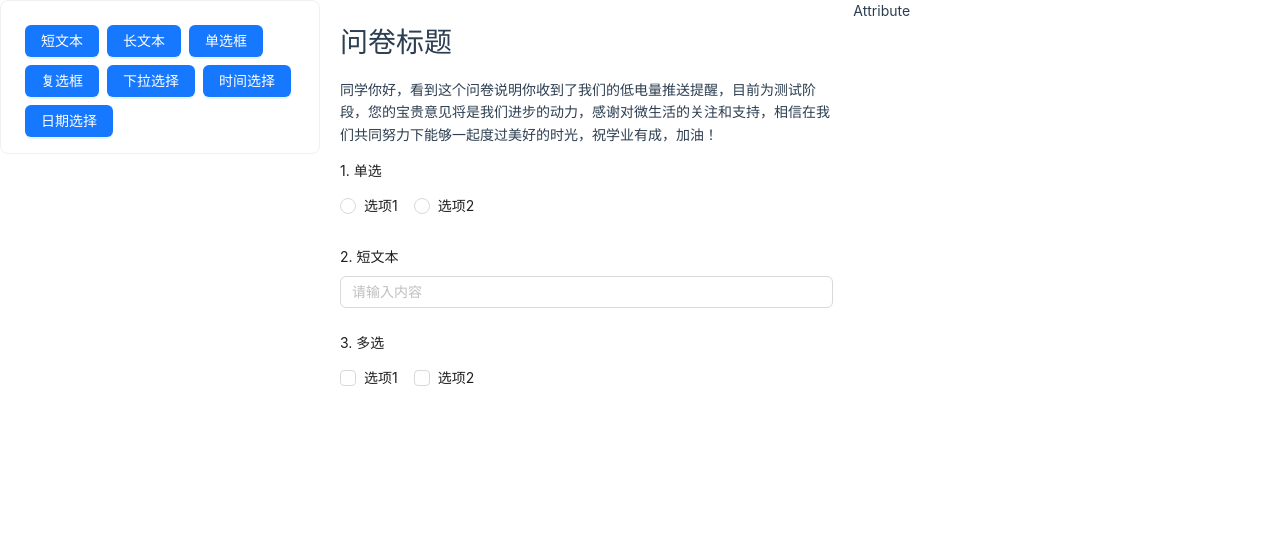
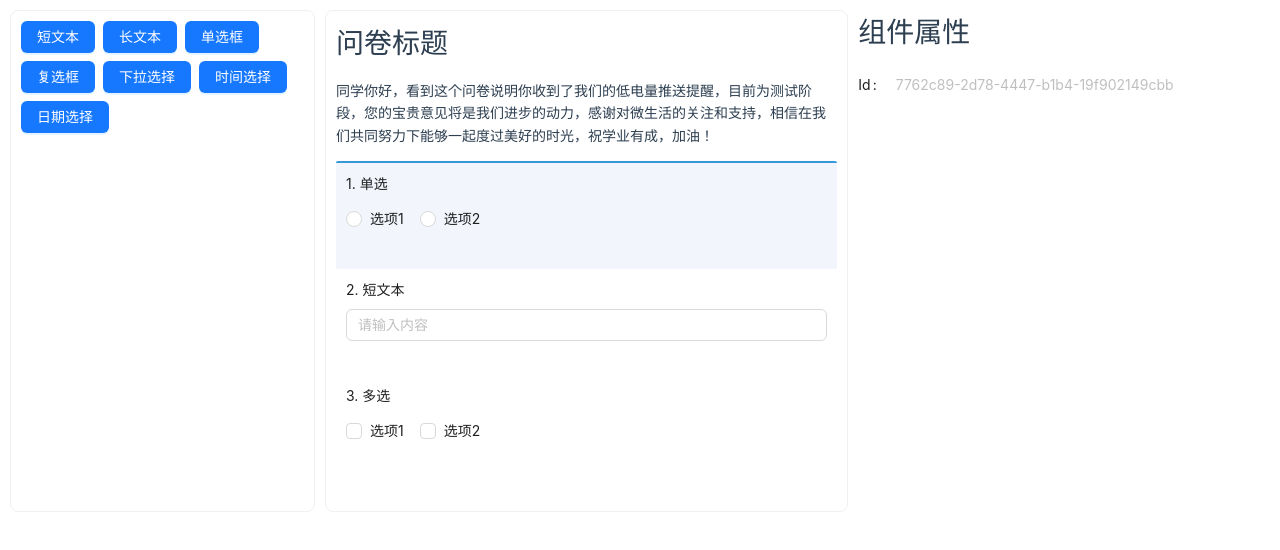
Before and after one commit to zyuanx/research-sys, a Vue app in the folder web/: page /research in a window 1280 px wide. Shown: the top 550 px of the page. Built offline with nearby package versions, Linux system fonts and the light colour scheme; sample sign-in values are in the browser's storage.

Commit message:
feat: research design

```diff
--- a/web/package.json
+++ b/web/package.json
@@ -14,6 +14,7 @@
     "ant-design-vue": "4.x",
     "axios": "^1.5.0",
     "pinia": "^2.1.6",
+    "uuid": "^9.0.1",
     "vue": "^3.3.4",
     "vue-router": "^4.2.4"
   },
@@ -24,6 +25,7 @@
     "eslint": "^8.49.0",
     "eslint-plugin-vue": "^9.17.0",
     "prettier": "^3.0.3",
+    "sass": "^1.68.0",
     "vite": "^4.4.9"
   }
 }
--- a/web/src/components/research/ResearchAttribute.vue
+++ b/web/src/components/research/ResearchAttribute.vue
@@ -1,8 +1,21 @@
 <script setup>
+import { ref, onMounted } from 'vue';
+
+const props = defineProps(['research', 'editIndex'])
+const research = props.research
+console.log('ResearchAttribute', research.items)
+const item = research.items[props.editIndex]
+console.log('ResearchAttributeItem', item)
+
 
 </script>
 
 
 <template>
-    <div>Attribute</div>
+  <div class="container" style="margin: 10px 10px 10px 5px;">
+    <h1>组件属性</h1>
+    <a-form-item label="Id">
+      <a-input :value="item.fieldID" disabled :bordered="false" />
+    </a-form-item>
+  </div>
 </template>
--- a/web/src/components/research/ResearchDesign.vue
+++ b/web/src/components/research/ResearchDesign.vue
@@ -1,6 +1,7 @@
 <script setup>
-import { ref } from 'vue'
-const props = defineProps(['research'])
+import { ref, defineEmits } from 'vue'
+const props = defineProps(['research', 'editIndex'])
+const emit = defineEmits(['setEditIdx'])
 console.log('ResearchDesign', props.research)
 const research = props.research
 const values = props.research.values
@@ -8,15 +9,23 @@ const rules = ref([])
 function conLabel(idx, label) {
   return (idx + 1) + '. ' + label
 }
+const dragIndex = ref(0)
+
+function setEditIdx(idx) {
+  emit('setEditIdx', idx)
+}
 </script>
 
 
 <template>
-  <div style="padding: 20px;">
+  <div class="container" style="margin: 10px 5px 10px 5px;">
     <h1>{{ research.title }}</h1>
     <p>{{ research.description }}</p>
     <a-form ref="formRef" :model="research" :rules="rules" layout="vertical">
-      <a-form-item v-for="(item, index) in research.items" :key="item.fieldID" ref="name" :label="conLabel(index, item.label)" name="name">
+      <transition-group name="drag">
+        <div v-for="(item, index) in research.items" :key="item.fieldID" draggable :class="[editIndex === index ? 'bg-select' : '', 'form-item']"
+          @click="setEditIdx(index)">
+          <a-form-item ref="name" :label="conLabel(index, item.label)" name="name">
             <div v-if="item.factor === 'input'">
               <a-input :value="values[item.fieldID]" :placeholder="item.placeholder" />
             </div>
@@ -25,16 +34,57 @@ function conLabel(idx, label) {
             </div>
             <div v-else-if="item.factor === 'radio'">
               <a-radio-group :value="values[item.fieldID]">
-            <a-radio v-for="(op, idx) in item.options" :key="idx" :value="op.value">{{ op.label }}</a-radio>
-          </a-radio-group>
+                <a-radio v-for="(op, idx) in item.options" :key="idx" :value="op.value">{{ op.label }}</a-radio> </a-radio-group>
             </div>
             <div v-else-if="item.factor === 'checkbox'">
               <a-checkbox-group :value="values[item.fieldID]">
                 <a-checkbox v-for="(op, idx) in item.options" :key="idx" :value="op.value">{{ op.label }}</a-checkbox>
               </a-checkbox-group>
             </div>
+          </a-form-item>
+        </div>
 
-      </a-form-item>
+      </transition-group>
     </a-form>
+
   </div>
 </template>
+
+<style lang="scss" scoped>
+.container {
+  border: 1px solid #f0f0f0;
+  border-radius: 8px;
+  padding: 10px;
+  height: 100%;
+
+  .form-item {
+    border-radius: 2px;
+    padding: 10px;
+  }
+
+  .bg-select {
+    border-top: 2px solid #3498db;
+    background-color: #f2f6fc;
+  }
+}
+
+// .drag-move {
+//   transition: transform 0.3s;
+// }
+
+
+.bg-drag {
+  border: 1.5px dashed #909399;
+}
+
+.center-form {
+  cursor: move;
+  padding: 5px;
+  margin-top: 2px;
+  border-radius: 5px;
+
+  &:hover {
+    background-color: #f2f6fc;
+  }
+}
+</style>
--- a/web/src/components/research/ResearchMaterial.vue
+++ b/web/src/components/research/ResearchMaterial.vue
@@ -1,21 +1,25 @@
 <script setup>
-
+import { defineEmits } from 'vue'
+const emit = defineEmits(['itemAdd'])
+function itemAdd(item) {
+  console.log('itemAdd', item)
+  emit('itemAdd', item)
+}
 </script>
 
 
 <template>
-  <div>
-    <a-card>
-      <a-space wrap>
-        <a-button type="primary">短文本</a-button>
-        <a-button type="primary">长文本</a-button>
-        <a-button type="primary">单选框</a-button>
-        <a-button type="primary">复选框</a-button>
-        <a-button type="primary">下拉选择</a-button>
-        <a-button type="primary">时间选择</a-button>
-        <a-button type="primary">日期选择</a-button>
-      </a-space>
-      <!-- <div class="btns-flex">
+  <div class="container" style="margin: 10px 5px 10px 10px;;">
+    <a-space wrap>
+      <a-button type="primary" @click="itemAdd('input')">短文本</a-button>
+      <a-button type="primary" @click="itemAdd('textarea')">长文本</a-button>
+      <a-button type="primary" @click="itemAdd('radio')">单选框</a-button>
+      <a-button type="primary" @click="itemAdd('checkbox')">复选框</a-button>
+      <a-button type="primary" @click="itemAdd('select')">下拉选择</a-button>
+      <a-button type="primary" @click="itemAdd('time')">时间选择</a-button>
+      <a-button type="primary" @click="itemAdd('date')">日期选择</a-button>
+    </a-space>
+    <!-- <div class="btns-flex">
         <div class="btns-item">
           <el-button type="primary" size="small" @click="factorAdd('radio')">单选框</el-button>
         </div>
@@ -38,6 +42,14 @@
           <el-button type="primary" size="small" @click="factorAdd('datePicker')">日期选择</el-button>
         </div>
       </div> -->
-    </a-card>
   </div>
 </template>
+
+<style lang="scss" scoped>
+.container {
+  border: 1px solid #f0f0f0;
+  border-radius: 8px;
+  padding: 10px;
+  height: 100%;
+}
+</style>
--- a/web/src/views/research/ResearchView.vue
+++ b/web/src/views/research/ResearchView.vue
@@ -1,13 +1,30 @@
 <script setup>
 import { ref } from 'vue'
+import { v4 } from 'uuid'
 import ResearchMaterial from '@/components/research/ResearchMaterial.vue'
 import ResearchDesign from '@/components/research/ResearchDesign.vue'
 import ResearchAttribute from '@/components/research/ResearchAttribute.vue'
 
-import { research } from './factor'
+import { research, factorItems, factorValues } from './factor'
 
 
 const researchData = ref(research)
+const editIndex = ref(0)
+
+function setEditIdx(idx) {
+  editIndex.value = idx
+}
+
+function itemAdd(item) {
+  console.log('itemAdd', item)
+  const _item = factorItems[item]
+  console.log(_item)
+  _item['fieldID'] = v4()
+  researchData.value.items.push(_item)
+  const _value = factorValues[item]
+  researchData.value.values[_item.fieldID] = _value
+}
+
 </script>
 
 
@@ -15,13 +32,13 @@ const researchData = ref(research)
   <div>
     <a-row>
       <a-col :span="6">
-        <ResearchMaterial></ResearchMaterial>
+        <ResearchMaterial @item-add="itemAdd"></ResearchMaterial>
       </a-col>
       <a-col :span="10">
-        <ResearchDesign :research="researchData"></ResearchDesign>
+        <ResearchDesign :research="researchData" @set-edit-idx="setEditIdx" :editIndex="editIndex"></ResearchDesign>
       </a-col>
       <a-col :span="8">
-        <ResearchAttribute></ResearchAttribute>
+        <ResearchAttribute :research="researchData" :editIndex="editIndex"></ResearchAttribute>
       </a-col>
     </a-row>
 
--- a/web/src/views/research/factor.js
+++ b/web/src/views/research/factor.js
@@ -3,8 +3,8 @@
  */
 export const factorItems = {
   // 短文本
-  text: {
-    factor: 'text',
+  input: {
+    factor: 'input',
     label: '短文本',
     placeholder: '提示文字'
   },
@@ -107,7 +107,7 @@ export const factorRules = {
 }
 
 export const factorValues = {
-  text: '',
+  input: '',
   textarea: '',
   radio: '',
   checkbox: [],
@@ -127,7 +127,7 @@ export const research = {
   },
   items: [
     {
-      fieldID: 'field7762c89-2d78-4447-b1b4-19f902149cbb',
+      fieldID: '7762c89-2d78-4447-b1b4-19f902149cbb',
       factor: 'radio',
       label: '单选',
       options: [
@@ -137,14 +137,14 @@ export const research = {
       rules: [{ required: true, message: '请选择一个值', trigger: 'change' }]
     },
     {
-      fieldID: 'field7cb5873f-697e-4c46-87b6-156d0a368553',
+      fieldID: '7cb5873f-697e-4c46-87b6-156d0a368553',
       factor: 'input',
       label: '短文本',
       placeholder: '请输入内容',
       rules: [{ required: true, message: '请输入内容', trigger: 'blur' }]
     },
     {
-      fieldID: 'fieldc0a35eac-ccee-4705-bb3e-729bc6afb657',
+      fieldID: 'c0a35eac-ccee-4705-bb3e-729bc6afb657',
       factor: 'checkbox',
       label: '多选',
       options: [
@@ -155,9 +155,9 @@ export const research = {
     }
   ],
   values: {
-    'field7762c89-2d78-4447-b1b4-19f902149cbb': '',
-    'field7cb5873f-697e-4c46-87b6-156d0a368553': '',
-    'fieldc0a35eac-ccee-4705-bb3e-729bc6afb657': []
+    '7762c89-2d78-4447-b1b4-19f902149cbb': '',
+    '7cb5873f-697e-4c46-87b6-156d0a368553': '',
+    'c0a35eac-ccee-4705-bb3e-729bc6afb657': []
   },
   once: 0,
   open: 0,
```
Also changed, not shown: web/.prettierrc.json, 1 other file (tests, documents, lock files or other folders). Lines whose indentation alone changed are shown as unchanged.
